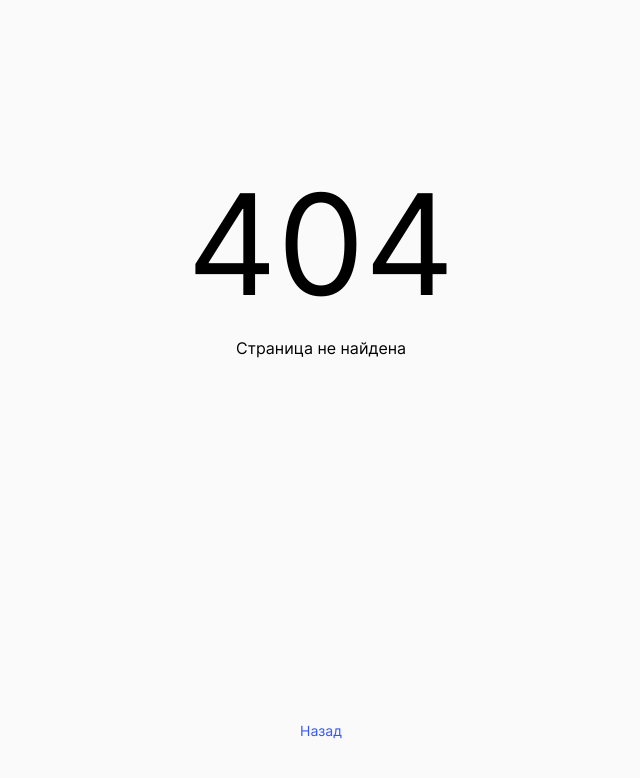
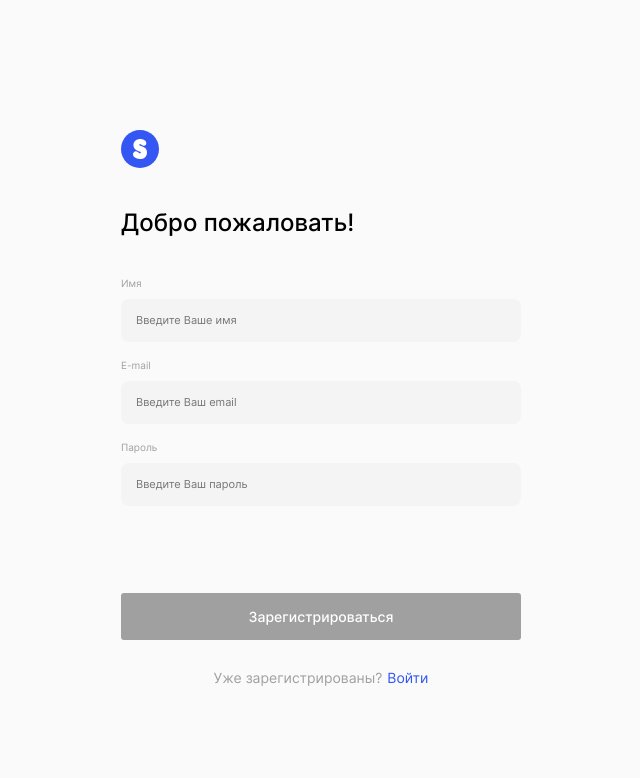
Before and after one commit to nikolaevfo/movies-explorer-frontend, a React (Create React App) app: page /signup in a window 1280 px wide. Before the commit this address had no page. Shown: the top 778 px of the page, without its empty margins (319-959 px from the left). Built offline with nearby package versions, Linux system fonts and the light colour scheme; the HTML template or start-up script is replaced by a standard one.

Commit message:
feat register, fix links

```diff
--- a/src/components/App/App.js
+++ b/src/components/App/App.js
@@ -11,6 +11,7 @@ import SavedMovies from '../SavedMovies/SavedMovies';
 import PageNotFound from '../PageNotFound/PageNotFound';
 import Profile from '../Profile/Profile';
 import Preloader from '../Preloader/Preloader';
+import Register from '../Register/Register';
 
 import cardsSearch from '../../utils/cardsSearch';
 import cardsSaved from '../../utils/cardsSaved';
@@ -24,6 +25,7 @@ function App() {
   const [currentUser, setCurrentUser] = useState({
     name: "Федор",
     email: "nikolaevfo@gmail.com",
+    password: "111111"
   });
 
   function getMoviesCardsSearch() {
@@ -101,19 +103,16 @@ function App() {
               }
             </Route>
 
-            {/* <Route path="/">
-              <Switch>
-                <Route path="/profile">
-                  <Profile />
-                </Route>
-              </Switch>
-            </Route> */}
+            <Route exact path="/signup">
+              <Register
+                onUpdateUser={handleUpdateUser}
+              />
+            </Route>
+
             {/* <Route path="/signin">
               <Login />
             </Route>
-            <Route path="/signup">
-              <Register />
-            </Route> */}
+             */}
 
             <Route path="*">
               <PageNotFound />
--- a/src/components/Header/Header.css
+++ b/src/components/Header/Header.css
@@ -107,6 +107,8 @@
   font-weight: 500;
   font-size: 14px;
   line-height: 16px;
+  color: #000;
+  text-decoration: none;
 }
 .header__accaunt-text::after {
   display: block;
--- a/src/components/Header/Header.js
+++ b/src/components/Header/Header.js
@@ -1,5 +1,5 @@
 import React, { useState } from 'react';
-import { NavLink  } from 'react-router-dom';
+import { NavLink, Link } from 'react-router-dom';
 import './Header.css';
 import '../../vendor/container.css';
 
@@ -17,11 +17,11 @@ function Header() {
       <div className={isBurgerOpen ? "header__content-background header__content-background_opened" : "header__content-background"}></div>
       <div className="header__container container">
         <div className="header__logo-wrapper">
-          <Logo />
+          <Link exact to="/" className="header__logo-link"><Logo /></Link>
         </div>
         <div className={isBurgerOpen ? "header__content header__content_opened" : "header__content"}>
           <div className="header__logo-menu-wrapper">
-            <Logo />
+            <Link exact to="/" className="header__logo-link"><Logo /></Link>
           </div>
           <nav className="header__nav">
             <ul className="header__items">
@@ -37,7 +37,7 @@ function Header() {
             </ul>
           </nav>
           <div className="header__accaunt-conteiner">
-            <p className="header__accaunt-text">Аккаунт</p>
+            <Link to="/profile" className="header__accaunt-text">Аккаунт</Link>
             <div className="header__accaunt-img"></div>
           </div>
         </div>
--- a/src/components/PageNotFound/PageNotFound.js
+++ b/src/components/PageNotFound/PageNotFound.js
@@ -1,15 +1,21 @@
 import React from 'react';
+import { Redirect, Route, Switch, useHistory } from 'react-router-dom';
 import './PageNotFound.css';
 import '../../vendor/container.css';
 
 function PageNotFound() {
+  const history = useHistory();
+
+  function handleClickButtonBack() {
+    history.goBack();
+  }
   return (
     <section className="page-not-found">
       <div className="page-not-found__wrapper">
         <h2 className="page-not-found__title">404</h2>
         <p className="page-not-found__subtitle">Страница не найдена</p>
       </div>
-      <button className="page-not-found__button-back">Назад</button>
+      <button className="page-not-found__button-back" onClick={handleClickButtonBack}>Назад</button>
     </section>
   );
 }
--- a/src/components/Profile/Profile.css
+++ b/src/components/Profile/Profile.css
@@ -43,6 +43,9 @@
   font-weight: normal;
   font-size: 11px;
   line-height: 13px;
+}
+.profile__form-iput-text_invalid {
+  color: #EE3465;
 }
 .profile__form-iput-text:focus {
   outline: none;
@@ -118,3 +121,24 @@
 .profile__form-button-signout:hover::after {
   opacity: 1;
 }
+
+@media (max-width: 767px) {
+  .profile__container {
+    max-width: 410px;
+    width: calc(100% - 60px);
+    justify-content: space-between;
+    flex-grow: 1;
+  }
+  .profile__title{
+    margin-top: 70px;
+  }
+  .profile__form {
+    flex-grow: 1;
+  }
+  .profile__form-button-edit{
+    margin-top: auto;
+  }
+  .profile__form-button-signout {
+    margin-bottom: 40px;
+  }
+}
--- a/src/components/Promo/Promo.js
+++ b/src/components/Promo/Promo.js
@@ -1,5 +1,5 @@
 import React, { useState } from 'react';
-// import { Link } from 'react-router-dom';
+import { Link } from 'react-router-dom';
 import './Promo.css';
 import '../../vendor/container.css';
 
@@ -30,16 +30,16 @@ function Promo() {
     <div className="promo">
       <div className="promo__container container">
         <div className="promo__header">
-          <Logo />
+          <Link exact to="/" className="promo__logo-link"><Logo /></Link>
           <nav className="promo__header-nav">
             <ul className="promo__header-nav-buttons">
               <li className="promo__header-nav-item">
-                <p className="promo__header-link">Регистрация</p>
-                {/* <Link to={props.headerLinkUrl} className="header__info-link button" onClick={props.onClick}>{props.btnText}</Link> */}
+                {/* <p className="promo__header-link">Регистрация</p> */}
+                <Link to="/signup" className="promo__header-link" >Регистрация</Link>
               </li>
               <li className="promo__header-nav-item">
-                <p className="promo__header-link">Войти</p>
-                {/* <Link to={props.headerLinkUrl} className="header__info-link button" onClick={props.onClick}>{props.btnText}</Link> */}
+                {/* <p className="promo__header-link">Войти</p> */}
+                <Link to="/signin" className="promo__header-link" >Войти</Link>
               </li>
             </ul>
           </nav>
--- a/src/components/Register/Register.css
+++ b/src/components/Register/Register.css
@@ -0,0 +1,137 @@
+.register {
+  width: 100%;
+  flex-grow: 1;
+  display: flex;
+  flex-direction: column;
+  justify-content: center;
+  align-items: center;
+}
+.register__container {
+  width: 400px;
+  display: flex;
+  flex-direction: column;
+  justify-content: flex-start;
+  align-items: flex-start;
+  padding-top: 30px;
+}
+.register__logo-link{
+  margin-bottom: 40px;
+}
+.register__title{
+  font-weight: 500;
+  font-size: 24px;
+  line-height: 29px;
+  margin: 0 0 40px;
+}
+.register__form {
+  display: flex;
+  flex-direction: column;
+  justify-content: flex-start;
+  align-items: stretch;
+  width: 100%;
+}
+.register__form-label{
+  font-weight: normal;
+  font-size: 10px;
+  line-height: 12px;
+  color: #A0A0A0;
+
+  width: 100%;
+  display: flex;
+  flex-direction: column;
+  justify-content: flex-start;
+  align-items: flex-start;
+}
+.register__form-iput-text {
+  box-sizing: border-box;
+  width: 100%;
+  text-align: left;
+  border: none;
+  background: #F4F4F4;
+  border-radius: 8px;
+  padding: 15px;
+  margin-top: 10px;
+
+  font-weight: normal;
+  font-size: 11px;
+  line-height: 13px;
+}
+.register__form-iput-text_invalid {
+  color: #EE3465;
+}
+.register__form-iput-text:focus {
+  outline: none;
+}
+.register__form-iput-text-error {
+  font-weight: normal;
+  font-size: 10px;
+  line-height: 12px;
+
+  color: #EE3465;
+  height: 12px;
+  width: 100%;
+  overflow: hidden;
+  margin-bottom: 5px;
+}
+.register__form-button-reg{
+  font-weight: 500;
+  font-size: 14px;
+  line-height: 17px;
+  text-align: center;
+  color: #FFFFFF;
+
+  margin: 70px 0 15px;
+  background: #3456F3;
+  border: none;
+  padding: 15px;
+  border-radius: 3px;
+  width: 100%;
+  transition: 0.3s;
+}
+.register__form-button-reg:hover{
+  cursor: pointer;
+}
+.register__form-button-reg_invalid{
+  background: #A0A0A0;
+}
+.register__link-text{
+  font-weight: normal;
+  font-size: 14px;
+  line-height: 17px;
+  color: #A0A0A0;
+  text-align: center;
+  width: 100%;
+}
+.register__link{
+  color: #3456F3;
+  margin-left: 5px;
+  text-decoration: none;
+}
+.register__link:hover{
+  cursor: pointer;
+  text-decoration: underline;
+  font-weight: 500;
+}
+
+@media (max-width: 767px) {
+  .register__container {
+    max-width: 400px;
+    width: calc(100% - 60px);
+    padding-top: 50px;
+    flex-grow: 1;
+  }
+  .register__logo-link{
+    align-self: center;
+  }
+  .register__title{
+  }
+  .register__form {
+    flex-grow: 1;
+  }
+  .register__form-button-reg{
+    margin-top: auto;
+  }
+  .register__link-text {
+    margin-bottom: 30px;
+  }
+}
--- a/src/components/Register/Register.js
+++ b/src/components/Register/Register.js
@@ -0,0 +1,74 @@
+import React from 'react';
+import { Link } from 'react-router-dom';
+import { useFormWithValidation } from "../../hooks/useForm"
+import './Register.css';
+
+import Logo from '../Logo/Logo';
+
+function Register(props) {
+  const { values, handleChange, setValues, errors, isValid, resetForm, setIsValid } = useFormWithValidation();
+
+  function handleRegisterSubmit(e) {
+    e.preventDefault();
+    props.onUpdateUser({
+      name: values.name,
+      email: values.email,
+      password: values.password,
+    });
+  };
+
+  return (
+    <section className="register">
+      <div className="register__container">
+        <Link exact to="/" className="register__logo-link"><Logo /></Link>
+        <h2 className="register__title">Добро пожаловать!</h2>
+        <form action="#" name="registerForm" className="register__form" onSubmit={handleRegisterSubmit}>
+          <label className="register__form-label"> Имя
+            <input type="text" name="name" placeholder="Введите Ваше имя"
+           className={`${!errors.name
+              ? `register__form-iput-text`
+              : `register__form-iput-text register__form-iput-text_invalid`}`} required
+            minLength="2" maxLength="40" onChange={handleChange}
+            value={values.name || ''}
+          />
+          </label>
+          <span className="register__form-iput-text-error">{errors.name || ''}</span>
+
+          <label className="register__form-label">E-mail
+            <input type="email" name="email" placeholder="Введите Ваш email"
+            className={`${!errors.email
+              ? `register__form-iput-text`
+              : `register__form-iput-text register__form-iput-text_invalid`}`} required
+            minLength="2" maxLength="40" onChange={handleChange}
+            value={values.email || ''}
+          />
+          </label>
+          <span className="register__form-iput-text-error">{errors.email || ''}</span>
+
+          <label className="register__form-label">Пароль
+            <input type="password" name="password" placeholder="Введите Ваш пароль"
+            className={`${!errors.password
+              ? `register__form-iput-text`
+              : `register__form-iput-text register__form-iput-text_invalid`}`} required
+            minLength="6" maxLength="40" onChange={handleChange}
+            value={values.password || ''}
+          />
+          </label>
+          <span className="register__form-iput-text-error">{errors.password || ''}</span>
+
+          <button
+            type="submit"
+            disabled={!isValid}
+            className={`${isValid
+              ? `register__form-button-reg`
+              : `register__form-button-reg register__form-button-reg_invalid`}`}>Зарегистрироваться</button>
+        </form>
+        <p className="register__link-text">Уже зарегистрированы?
+          <Link exact to="/signin" className="register__link">Войти</Link>
+        </p>
+      </div>
+    </section >
+  )
+};
+
+export default Register;
```
Also changed, not shown: src/components/Profile/Profile.js (+8 -4 lines).
